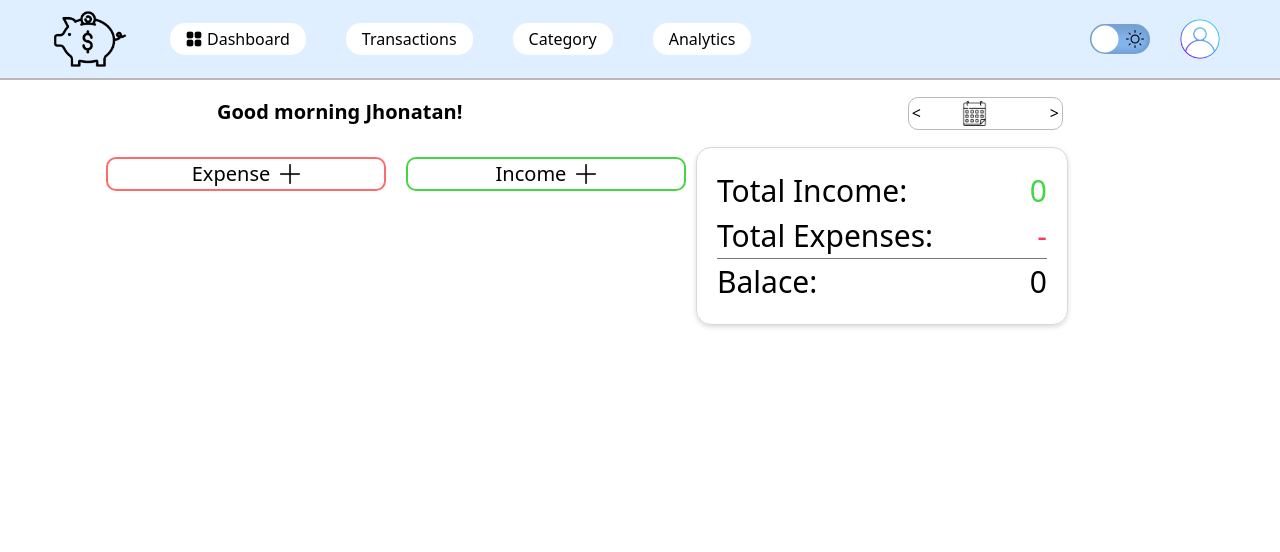
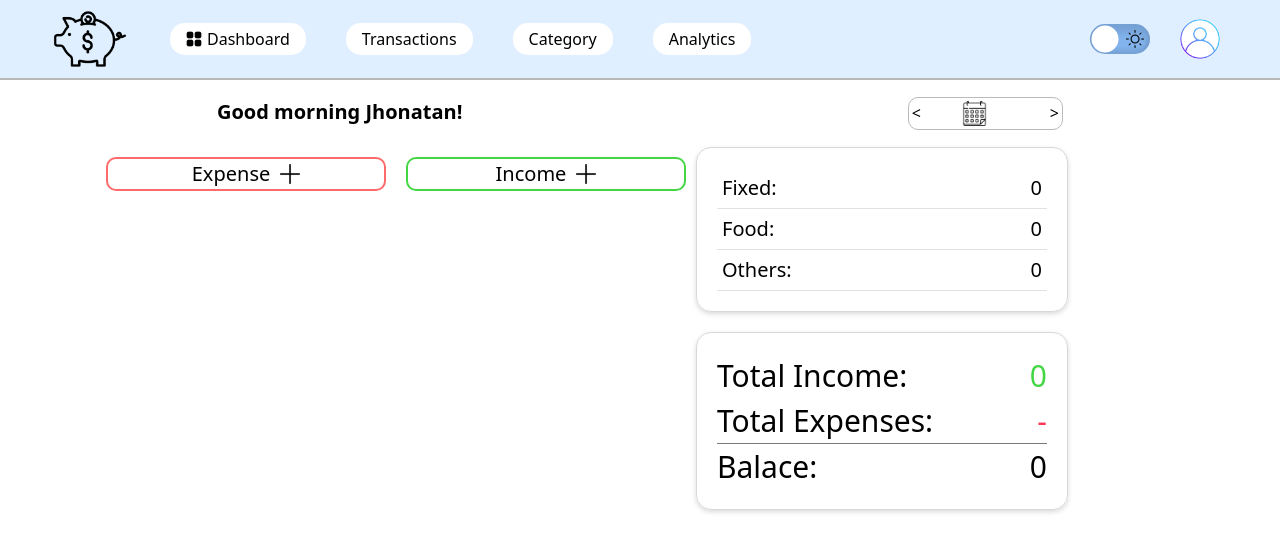
Before and after one commit to jhonatanIto/ExpenseTracker, a React (Vite) app: page / in a window 1280 px wide. Shown: the top 552 px of the page. Built offline with nearby package versions, Linux system fonts and the light colour scheme; no server answers.

Commit message:
more Detailed info box added

```diff
--- a/src/App.css
+++ b/src/App.css
@@ -314,6 +314,7 @@
   padding: 20px;
   border-radius: 15px;
   box-shadow: 0 2px 5px rgba(0, 0, 0, 0.15);
+  margin-top: 20px;
 }
 .cardsContainer {
   height: 900px;
@@ -344,3 +345,17 @@
   border-radius: 20px;
   position: relative;
 }
+.totalInfoContainer {
+  border: 1px solid rgb(216, 216, 216);
+  padding: 20px;
+  border-radius: 15px;
+  box-shadow: 0 2px 5px rgba(0, 0, 0, 0.15);
+  font-size: 20px;
+}
+.moreInfo {
+  display: flex;
+  justify-content: space-between;
+  width: 330px;
+  padding: 5px;
+  border-bottom: 1px solid rgb(225, 225, 225);
+}
--- a/src/App.jsx
+++ b/src/App.jsx
@@ -24,8 +24,8 @@ function App() {
   const [editType, setEditType] = useState();
   const [name, setName] = useState("");
   const [amount, setAmount] = useState();
-  const [currency, setCurrency] = useState();
-  const [type, setType] = useState();
+  const [currency, setCurrency] = useState("JPY");
+  const [type, setType] = useState("Fixed");
   const [today, setToday] = useState("");
   const [date, setDate] = useState("");
 
@@ -77,6 +77,7 @@ function App() {
       <Header />
       <Calendar today={today} />
       <Main
+        setType={setType}
         setDate={setDate}
         setEditType={setEditType}
         setEditCurrency={setEditCurrency}
--- a/src/components/AddContainer.jsx
+++ b/src/components/AddContainer.jsx
@@ -16,6 +16,7 @@ export default function AddContainer(props) {
     setEditCurrency,
     setEditType,
     setDate,
+    setType,
   } = props;
 
   return (
@@ -29,7 +30,10 @@ export default function AddContainer(props) {
           Expense <img className="plus" src="src\assets\plus (1).png" />
         </button>
         <button
-          onClick={() => openModal("Income")}
+          onClick={() => {
+            openModal("Income");
+            setType("");
+          }}
           id="income"
           className="addButt renda"
         >
--- a/src/components/Main.jsx
+++ b/src/components/Main.jsx
@@ -17,6 +17,7 @@ export default function Main(props) {
     setEditCurrency,
     setEditType,
     setDate,
+    setType,
   } = props;
   return (
     <div className="main">
--- a/src/components/TotalMenu.jsx
+++ b/src/components/TotalMenu.jsx
@@ -2,25 +2,41 @@ export default function TotalMenu(props) {
   const { cards } = props;
   let expense = cards.filter((card) => card.expense === "Expense");
   let income = cards.filter((card) => card.expense === "Income");
-  let incomeTotal =
-    income.length > 0
-      ? income.reduce((acc, item) => {
+  let fixed = cards.filter((card) => card.type === "Fixed");
+  let food = cards.filter((card) => card.type === "Food");
+  let other = cards.filter((card) => card.type === "Other");
+  function addAll(price) {
+    return price.length > 0
+      ? price.reduce((acc, item) => {
           const clean = Number(item.amount.replace(/,/g, ""));
           return acc + clean;
         }, 0)
       : "";
+  }
 
-  let expenseTotal =
-    expense.length > 0
-      ? expense.reduce((acc, item) => {
-          const clean = Number(item.amount.replace(/,/g, ""));
-          return acc + clean;
-        }, 0)
-      : "";
+  let incomeTotal = addAll(income);
+  let expenseTotal = addAll(expense);
+  let fixedTotal = addAll(fixed);
+  let foodTotal = addAll(food);
+  let otherTotal = addAll(other);
   let result = incomeTotal - expenseTotal;
 
   return (
     <div className="totalContainer">
+      <div className="totalInfoContainer">
+        <div className="moreInfo">
+          Fixed:
+          <div>{Number(fixedTotal).toLocaleString("en-US")}</div>
+        </div>
+        <div className="moreInfo">
+          Food:
+          <div> {Number(foodTotal).toLocaleString("en-US")}</div>
+        </div>
+        <div className="moreInfo">
+          Others:
+          <div>{Number(otherTotal).toLocaleString("en-US")}</div>
+        </div>
+      </div>
       <div className="totalBox">
         <div className="total">
           Total Income:
```
